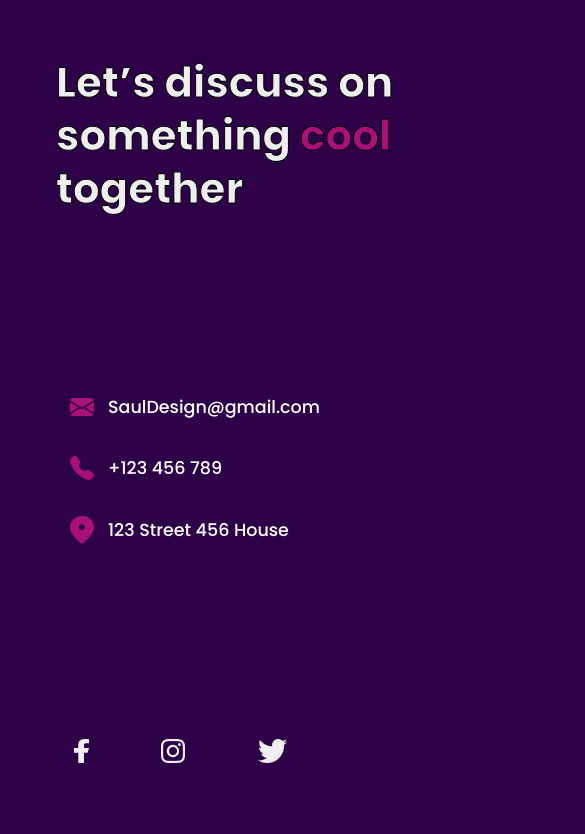
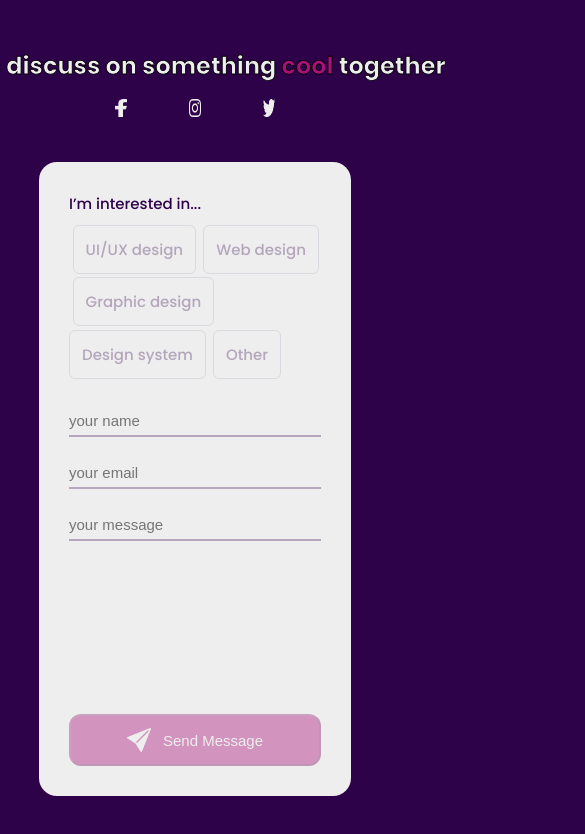
Before and after one commit to RayaneMagdalena/contactForm, a plain HTML site: page index.html in a window 390 px wide. Shown: the top 834 px of the page, 585 px wide, since content can reach past the window. Drawn offline with Linux system fonts and the light colour scheme.

Commit message:
Media Queries

```diff
--- /dev/null
+++ b/CSS/mediaQueries.css
@@ -0,0 +1,103 @@
+@media (max-width: 1175px) {
+    html {
+        font-size: 13px;
+    }
+
+    .contact {
+        gap: 6rem;
+    }
+}
+
+@media (max-width: 1040px) {
+    html {
+        font-size: 12px;
+    }
+
+    .data-user {
+        width: 25rem;
+    }
+}
+
+@media (max-width: 890px) {
+    .data-user h1 {
+        font-size: 2.6rem;
+        line-height: 3.5rem;
+    }
+
+    .data-user {
+        width: 19rem;
+    }
+}
+
+@media (max-width: 790px) {
+    .body {
+        height: auto;
+    }
+
+    .contact {
+        flex-direction: column;
+        align-items: center;
+        gap: 2rem;
+    }
+
+    .contact-data {
+        display: flex;
+    }
+
+    .contact-data h1 {
+        font-size: 2.6rem;
+        line-height: 3.5rem;
+    }
+
+    .data-user {
+        width: 80vh;
+        text-align: center;
+    }
+
+    .data-user-list {
+        display: none;
+    }
+
+    .social-links {
+        display: flex;
+        justify-content: center;
+    }
+
+    .social-links img {
+        width: 3.5rem;
+        height: 4rem;
+    }
+
+    .contact-form {
+        width: 85vw;
+    }
+
+    .form {
+        gap: 4rem;
+    }
+
+    .form-interests {
+        margin: .8rem 0 2.5rem 0;
+    }
+
+    .form-button {
+        width: 100%;
+    }
+}
+
+@media (max-width: 520px) {
+    .form {
+        gap: 2rem;
+    }
+}
+
+@media (max-width: 390px) {
+    .contact-data h1 {
+        font-size: 2rem;
+        line-height: 3rem;
+    }
+
+    .contact-form {
+        width: 80vw;
+    }
+}
--- a/index.html
+++ b/index.html
@@ -14,6 +14,7 @@
 
     <!-- CSS -->
     <link rel="stylesheet" href="./CSS/style.css">
+    <link rel="stylesheet" href="./CSS/mediaQueries.css">
 </head>
 
 <body>
```
